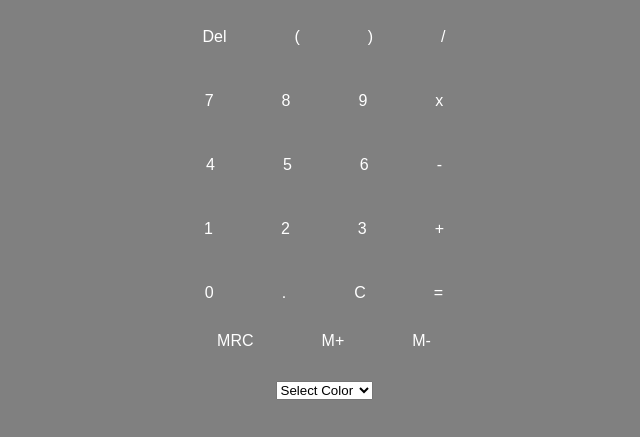
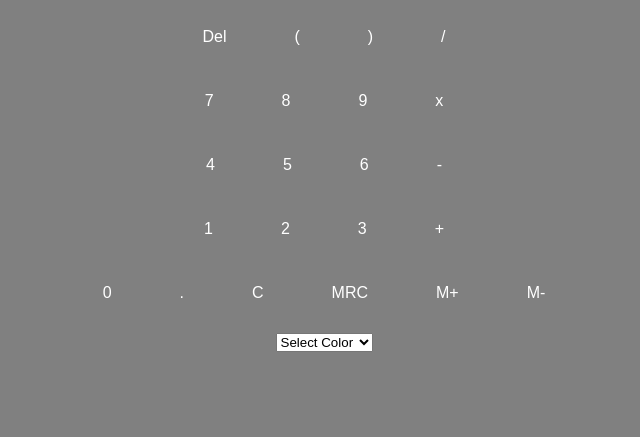
Before and after one commit to Laphatize/SudoCalculator, a plain HTML site: page index.html in a window 1280 px wide. Shown: the part 143-580 px from the top of the page, without its empty margins (316-956 px from the left). Drawn offline with Linux system fonts and the light colour scheme.

Commit message:
Removed Audit Button temporarily.

```diff
--- a/index.html
+++ b/index.html
@@ -47,7 +47,7 @@
       <input class="button" onclick='math("0")' type="button" value="0">
       <input class="button" onclick='math(".")' type="button" value=".">
       <input class="button" onclick='c("")' type="button" value="C">
-      <input class="button" onclick='auditThis(); e();' type="button" value="="><br>
+    <!--  <input class="button" onclick='auditThis(); e();' type="button" value="="><br> -->
       <input class="button" onclick='memoryRecall()' type="button" value="MRC">
       <input class="button" onclick='memoryAdd()' type="button" value="M+">
       <input class="button" onclick='memoryDelete()' type="button" value="M-">
```
